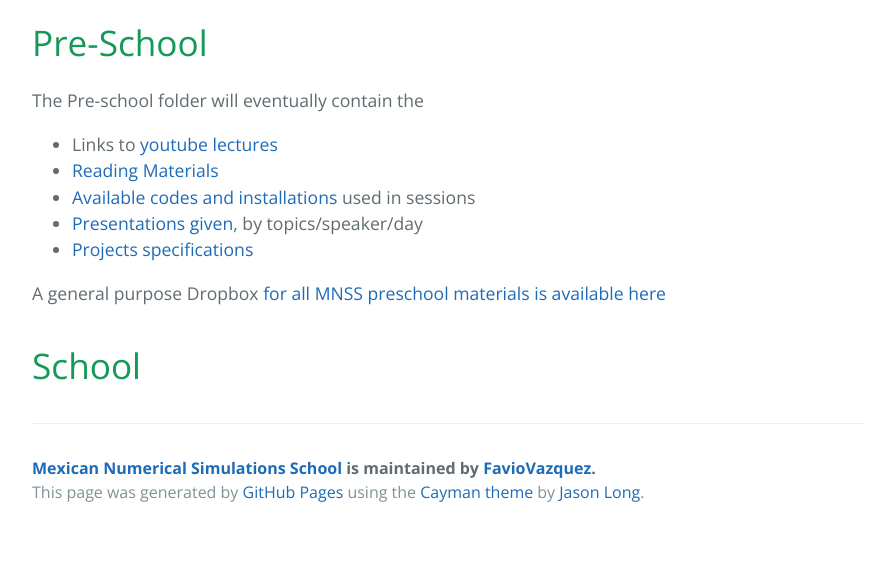
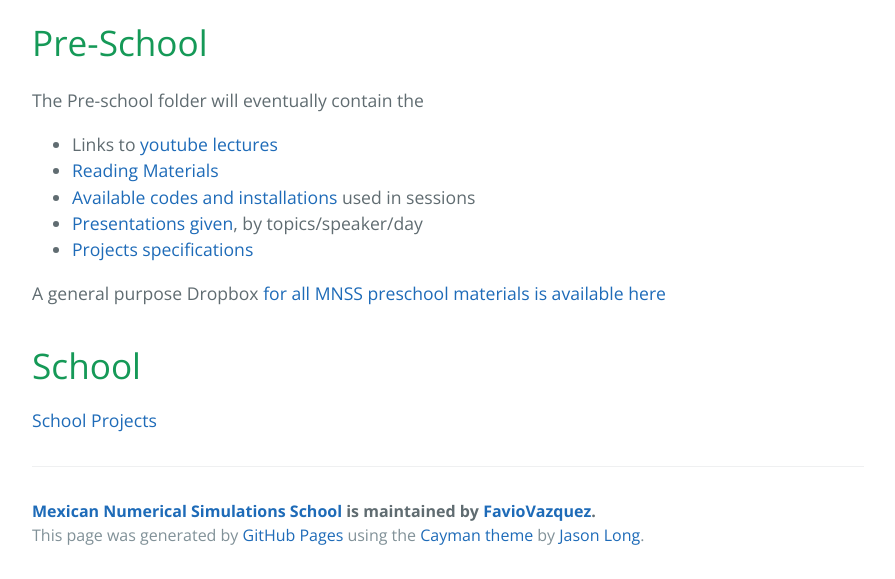
Before and after one commit to FavioVazquez/MexicanNumericalSimulationSchool, a plain HTML site: page index.html in a window 1280 px wide. Shown: the part 1231-1810 px from the top of the page, without its empty margins (192-1087 px from the left). Before the commit the page ends 1767 px from the top, so only its background shows below. Drawn offline with nearby package versions, Linux system fonts and the light colour scheme.

Commit message:
Update index.html

```diff
--- a/index.html
+++ b/index.html
@@ -48,6 +48,9 @@ A general purpose Dropbox <a href="https://www.dropbox.com/sh/wvh6vthsv13jia6/AA
 <h1>
 <a id="school" class="anchor" href="#school" aria-hidden="true"><span aria-hidden="true" class="octicon octicon-link"></span></a>School</h1>
 
+<a href="https://github.com/FavioVazquez/MexicanNumericalSimulationSchool/tree/master/school/projects">School Projects</a>
+
+
       <footer class="site-footer">
         <span class="site-footer-owner"><a href="https://github.com/FavioVazquez/MexicanNumericalSimulationSchool">Mexican Numerical Simulations School</a> is maintained by <a href="https://github.com/FavioVazquez">FavioVazquez</a>.</span>
 
```
